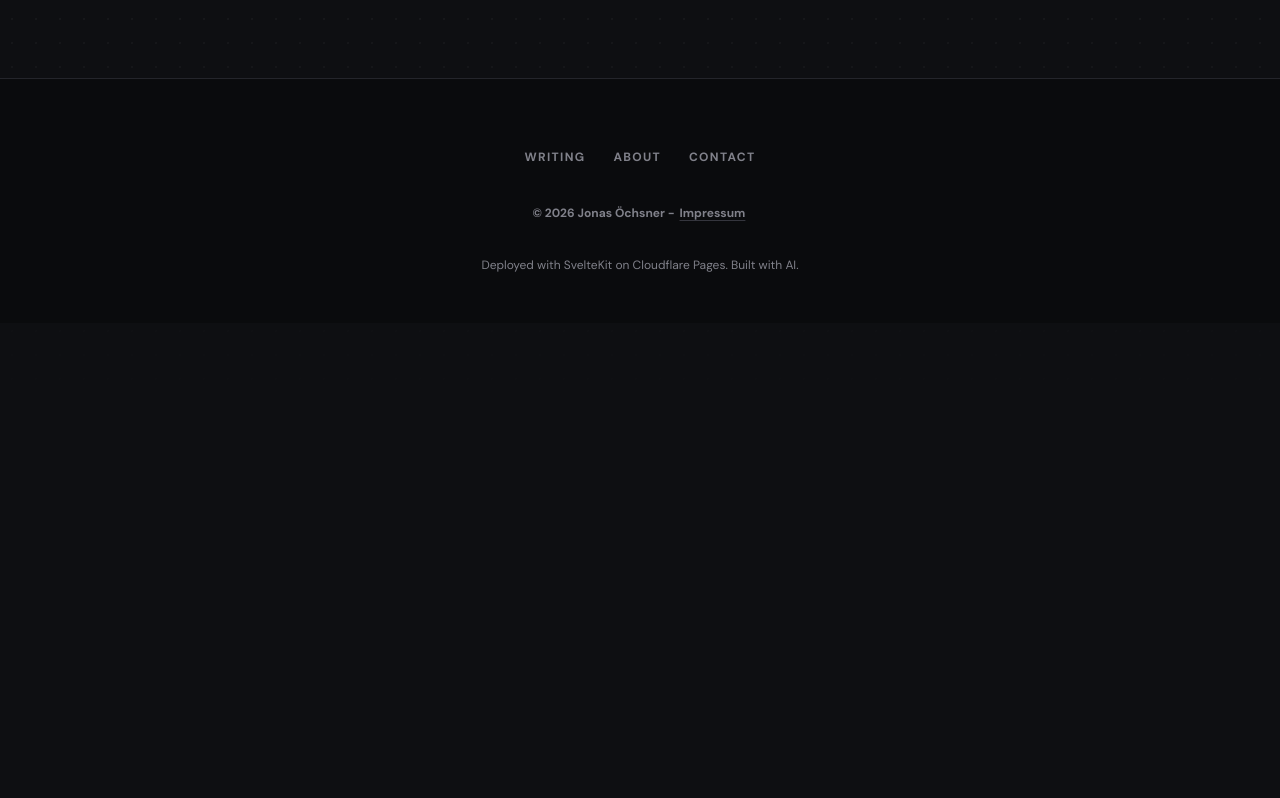
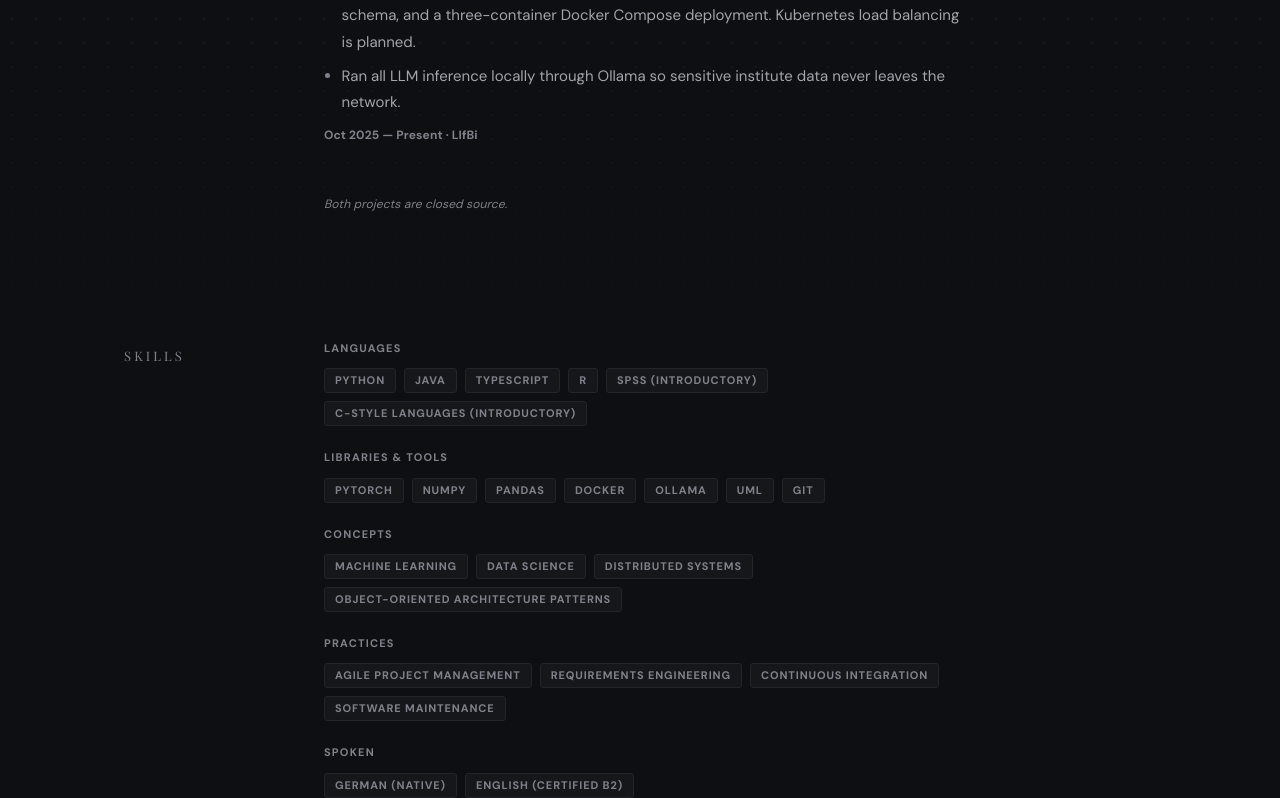
Before and after one commit to JonasOech/oechsner.dev, a SvelteKit app: page /skills in a window 1280 px wide. Before the commit this address had no page. Shown: the part 665-1463 px from the top of the page. Before the commit the page ends 1120 px from the top, so only its background shows below. Built offline with nearby package versions, Linux system fonts and the light colour scheme.

Commit message:
add skills page

```diff
--- a/src/lib/data/resume.ts
+++ b/src/lib/data/resume.ts
@@ -120,7 +120,7 @@ export const projects: Entry[] = [
 export const projectsNote = 'Both projects are closed source.';
 
 export const grades = {
-	summary: 'Average score 1.98 · 99 credited ECTS',
+	summary: 'Some highlights from my transcript, sorted by grade. Full transcript available on request.',
 	items: [
 		['Discrete Modelling', '1.3'],
 		['Java Programming', '1.3'],
--- a/src/lib/data/site.ts
+++ b/src/lib/data/site.ts
@@ -27,12 +27,14 @@ export type NavItem = { href: string; label: string };
 export const nav: NavItem[] = [
 	{ href: '/', label: 'Writing' },
 	{ href: '/about', label: 'About' },
+	{ href: '/skills', label: 'Skills' },
 	{ href: '/contact', label: 'Contact' }
 ];
 
 export const footerNav: NavItem[] = [
 	{ href: '/', label: 'Writing' },
 	{ href: '/about', label: 'About' },
+	{ href: '/skills', label: 'Skills' },
 	{ href: '/contact', label: 'Contact' }
 ];
 
--- /dev/null
+++ b/src/routes/skills/+page.svelte
@@ -0,0 +1,140 @@
+<script lang="ts">
+	import Seo from '$lib/components/Seo.svelte';
+	import Icon from '$lib/components/Icon.svelte';
+	import Rail from '$lib/components/Rail.svelte';
+	import { site, cvPath } from '$lib/data/site';
+	import {
+		about,
+		experience,
+		education,
+		projects,
+		projectsNote,
+		grades,
+		skills
+	} from '$lib/data/resume';
+</script>
+
+<Seo
+	title="Skills"
+	description="Jonas Öchsner — applied computer science at Universität Bamberg, machine learning and data-protection engineering at LIfBi, ERASMUS at TU Dublin from September 2026."
+/>
+
+<div class="container">
+	<Rail label="Projects" id="projects">
+		{#each projects as project (project.title)}
+			<article class="entry">
+				<h3 class="entry__title">{project.title}</h3>
+				{#if project.stack}
+					<p class="mono entry__stack">{project.stack}</p>
+				{/if}
+				<ul class="entry__list">
+					{#each project.points as point (point)}
+						<li>{point}</li>
+					{/each}
+				</ul>
+				<p class="meta">{project.period}{project.org ? ` · ${project.org}` : ''}</p>
+			</article>
+		{/each}
+		<p class="meta note">{projectsNote}</p>
+	</Rail>
+
+	<Rail label="Skills" id="skills">
+		<dl class="skills">
+			{#each skills as group (group.label)}
+				<div class="skills__group">
+					<dt class="label">{group.label}</dt>
+					<dd class="skills__items">
+						{#each group.items as item (item)}
+							<span class="tag">{item}</span>
+						{/each}
+					</dd>
+				</div>
+			{/each}
+		</dl>
+	</Rail>
+</div>
+
+<style>
+	.intro {
+		display: grid;
+		gap: var(--s-5);
+		padding-top: var(--s-9);
+		max-width: var(--measure);
+	}
+
+	.entry__org {
+		color: var(--text-secondary);
+		margin-bottom: var(--s-3);
+	}
+
+	.entry__stack {
+		margin: 0 0 var(--s-3);
+	}
+
+	.note {
+		margin-top: var(--s-4);
+		font-weight: 400;
+		font-style: italic;
+	}
+
+	.note--top {
+		margin-top: 0;
+		margin-bottom: var(--s-5);
+		font-style: normal;
+	}
+
+	.grades {
+		margin: 0;
+		display: grid;
+		gap: 0;
+	}
+
+	.grades__row {
+		display: grid;
+		grid-template-columns: minmax(0, 1fr) auto;
+		gap: var(--s-4);
+		align-items: baseline;
+		padding: var(--s-3) 0;
+		border-bottom: 1px solid var(--line);
+	}
+
+	.grades__row:last-child {
+		border-bottom: 0;
+	}
+
+	.grades dt {
+		color: var(--text-secondary);
+		font-size: 0.9375rem;
+	}
+
+	.grades dd {
+		margin: 0;
+		font-family: var(--font-mono);
+		font-size: 0.875rem;
+		color: var(--text);
+	}
+
+	.skills {
+		margin: 0;
+		display: grid;
+		gap: var(--s-5);
+	}
+
+	.skills__group {
+		display: grid;
+		gap: var(--s-3);
+	}
+
+	.skills__items {
+		margin: 0;
+		display: flex;
+		flex-wrap: wrap;
+		gap: var(--s-2);
+	}
+
+	@media (max-width: 767px) {
+		.intro {
+			padding-top: var(--s-6);
+		}
+	}
+</style>
```
Also changed, not shown: src/routes/about/+page.svelte (+0 -33 lines).
